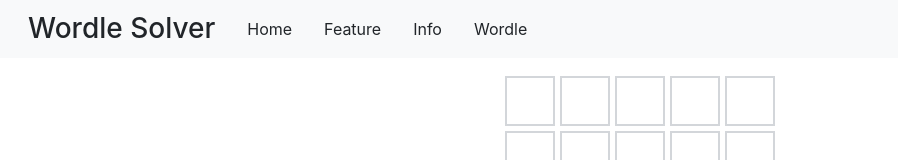
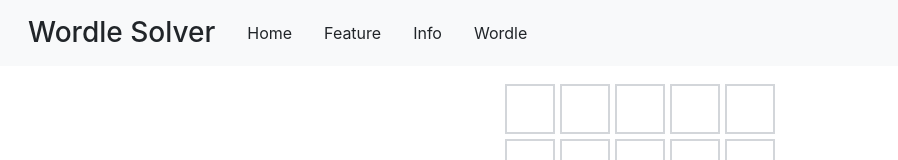
Before and after one commit to aya-se/wordle-solver, a Next.js app: page / in a window 1280 px wide. Shown: the top 160 px of the page, without its empty margins (0-898 px from the left). Built offline with nearby package versions, Linux system fonts and the light colour scheme.

Commit message:
fix bugs

```diff
--- a/components/Header.js
+++ b/components/Header.js
@@ -3,7 +3,7 @@
 export default function Header() {
   return (
     <nav className="navbar navbar-expand-lg navbar-light bg-light px-3">
-      <div className="container-fluid">
+      <div className="container-fluid my-1">
         <h3 className="me-3 my-1">
           <Link className="navbar-brand" href="/">
             Wordle Solver
--- a/components/layout.js
+++ b/components/layout.js
@@ -1,5 +1,5 @@
-import Header from '../components/Header';
-import Footer from '../components/Footer';
+import Header from './Header';
+import Footer from './Footer';
 
 export default function Layout({ children, ...props }) {
   return (
```
